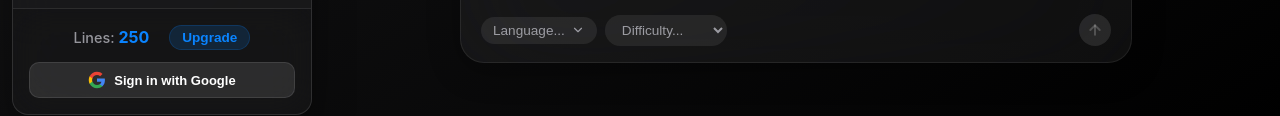
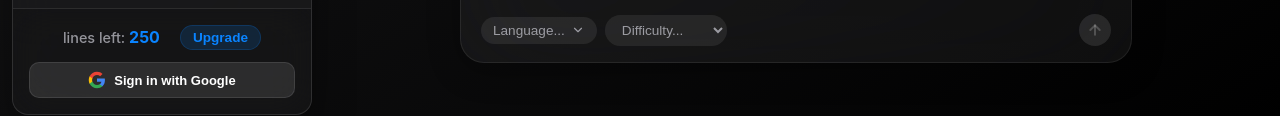
Before and after one commit to chimwopara/logic, a website: page index.html in a window 1280 px wide. Shown: the part 673-789 px from the top of the page. Drawn offline with Linux system fonts and the light colour scheme.

Commit message:
Update sidebar label to 'lines left'
Changed the sidebar footer label from 'Lines' to 'lines left' for improved clarity on remaining usage.

```diff
--- a/index.html
+++ b/index.html
@@ -759,7 +759,7 @@
 
             <div class="sidebar-footer">
                 <div class="mini-stats" style="justify-content: center; gap: 20px;">
-                     <span style="font-size: 0.9rem;">Lines: <strong id="linesCount" class="text-accent" style="font-size: 1rem;">250</strong></span>
+                     <span style="font-size: 0.9rem;">lines left: <strong id="linesCount" class="text-accent" style="font-size: 1rem;">250</strong></span>
                      <button id="sidebarPremiumBtn" class="minimal-btn" onclick="showPremiumModal()" style="padding: 4px 12px; font-size: 0.85rem; background: rgba(10, 132, 255, 0.15); color: var(--accent-primary); font-weight: 600; border: 1px solid rgba(10, 132, 255, 0.2);">Upgrade</button>
                 </div>
 
```
